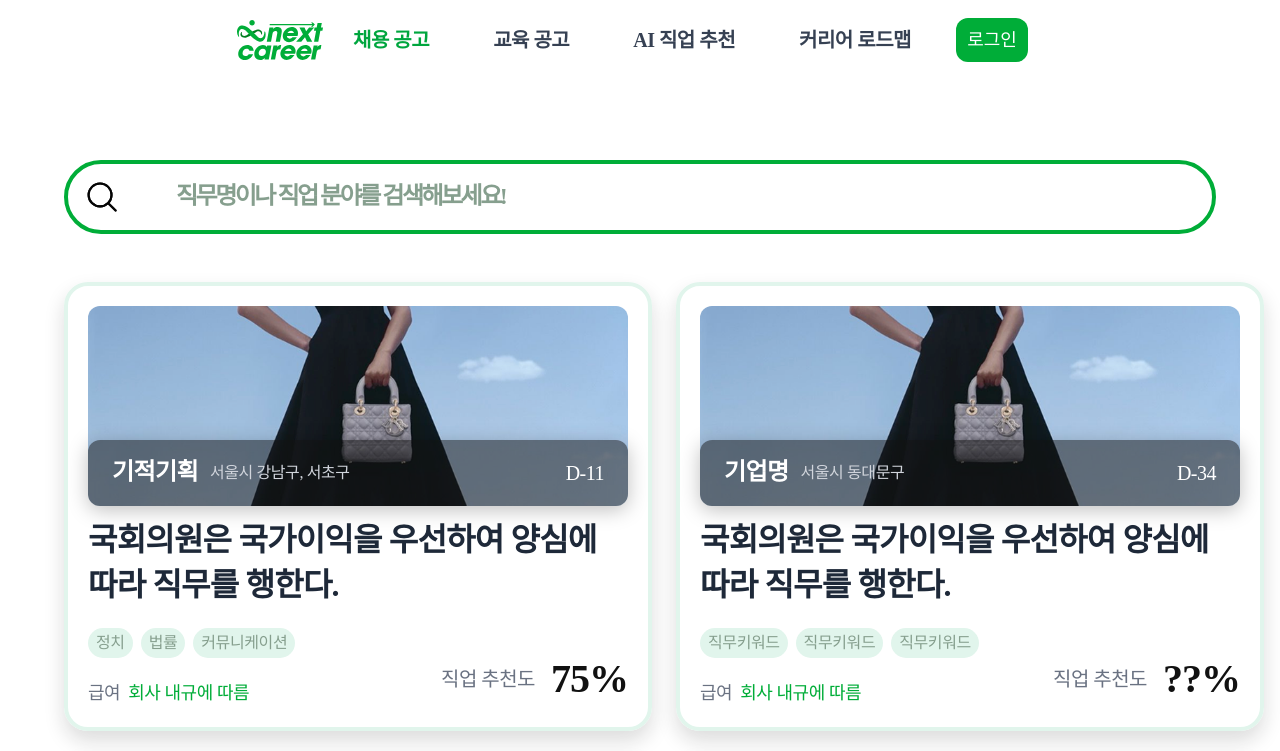
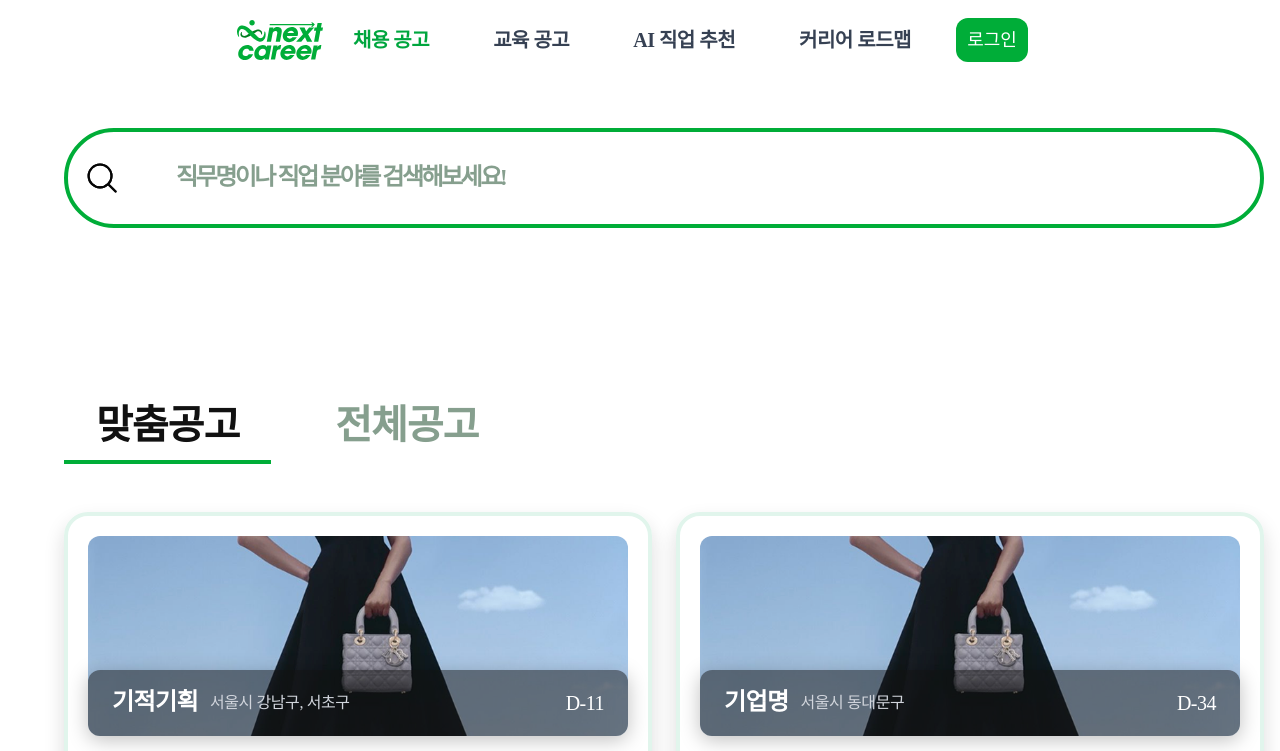
Before and after one commit to seyun31/2025_SEASONTHON_TEAM_42_FE, a Next.js app: page /job-postings in a window 1280 px wide. Shown: the top 751 px of the page. Built offline with nearby package versions, Linux system fonts and the light colour scheme; a web font is replaced by a local one.

Commit message:
feat(component) : Tab 컴포넌트 제작 및 searchBar 수정

```diff
--- a/src/app/job-postings/page.tsx
+++ b/src/app/job-postings/page.tsx
@@ -2,11 +2,13 @@
 
 import JobCard from '@/components/card-component/JobCard';
 import SearchBar from '@/components/ui/SearchBar';
+import JobTab from '@/components/ui/JobTab';
 import { jobRecommendations } from '@/mock/jobData';
 import { useState } from 'react';
 
 export default function JobPostings() {
   const [favorites, setFavorites] = useState<Set<string>>(new Set());
+  const [activeTab, setActiveTab] = useState<'custom' | 'all'>('custom');
 
   const toggleScrap = (jobId: string) => {
     const newFavorites = new Set(favorites);
@@ -22,6 +24,8 @@ export default function JobPostings() {
       <section className="w-full px-4 py-8">
         <div className="max-w-[1200px] mx-auto">
           <SearchBar />
+          <JobTab activeTab={activeTab} onTabChange={setActiveTab} />
+
           <div className="flex flex-row gap-6 mt-12">
             <div className="flex flex-col gap-6 flex-1">
               {jobRecommendations.slice(0, 4).map((job) => (
--- a/src/app/layout.tsx
+++ b/src/app/layout.tsx
@@ -41,7 +41,7 @@ export default function RootLayout({
       </head>
       <body>
         <ChatHistoryProvider>
-          <div className="text-black bg-white flex flex-col items-start justify-start p-4 pt-32">
+          <div className="text-black bg-white flex flex-col items-start justify-start p-4 pt-24">
             <div className="w-full  mx-auto px-8 text-lg font-medium">
               <ConditionalHeaderClient />
               {children}
--- /dev/null
+++ b/src/components/ui/JobTab.tsx
@@ -0,0 +1,35 @@
+'use client';
+
+interface JobTabProps {
+  activeTab: 'custom' | 'all';
+  onTabChange: (tab: 'custom' | 'all') => void;
+}
+
+export default function JobTab({ activeTab, onTabChange }: JobTabProps) {
+  return (
+    <div className="flex gap-8 mt-40">
+      <button
+        onClick={() => onTabChange('custom')}
+        className={`text-title-xlarge py-[10px] px-8 relative ${
+          activeTab === 'custom' ? 'text-black' : 'text-gray-50'
+        }`}
+      >
+        맞춤공고
+        {activeTab === 'custom' && (
+          <div className="absolute bottom-0 left-0 w-full h-1 bg-primary-90"></div>
+        )}
+      </button>
+      <button
+        onClick={() => onTabChange('all')}
+        className={`text-title-xlarge font-medium py-[10px] px-8 relative ${
+          activeTab === 'all' ? 'text-black' : 'text-gray-50'
+        }`}
+      >
+        전체공고
+        {activeTab === 'all' && (
+          <div className="absolute bottom-0 left-0 w-full h-1 bg-primary-90"></div>
+        )}
+      </button>
+    </div>
+  );
+}
--- a/src/components/ui/SearchBar.tsx
+++ b/src/components/ui/SearchBar.tsx
@@ -2,7 +2,7 @@ import Image from 'next/image';
 
 export default function SearchBar() {
   return (
-    <div className="flex border-4 border-primary-90 rounded-[100px] overflow-hidden w-full h-[9.26vh] relative">
+    <div className="flex border-4 border-primary-90 rounded-[100px] overflow-hidden w-[1200px] h-[100px] relative">
       <button
         type="button"
         className="absolute left-4 top-1/2 transform -translate-y-1/2 w-[2.81vw] h-[5vh] flex items-center justify-center"
```
